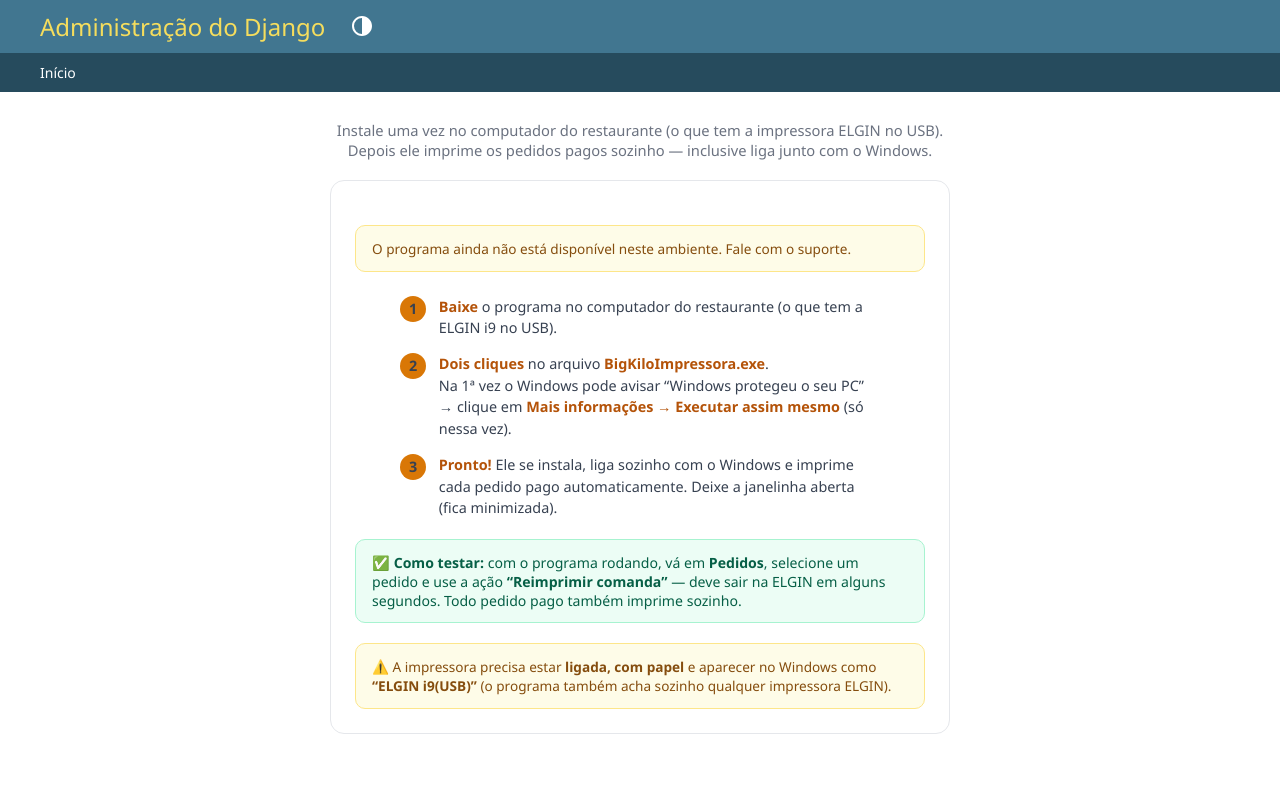
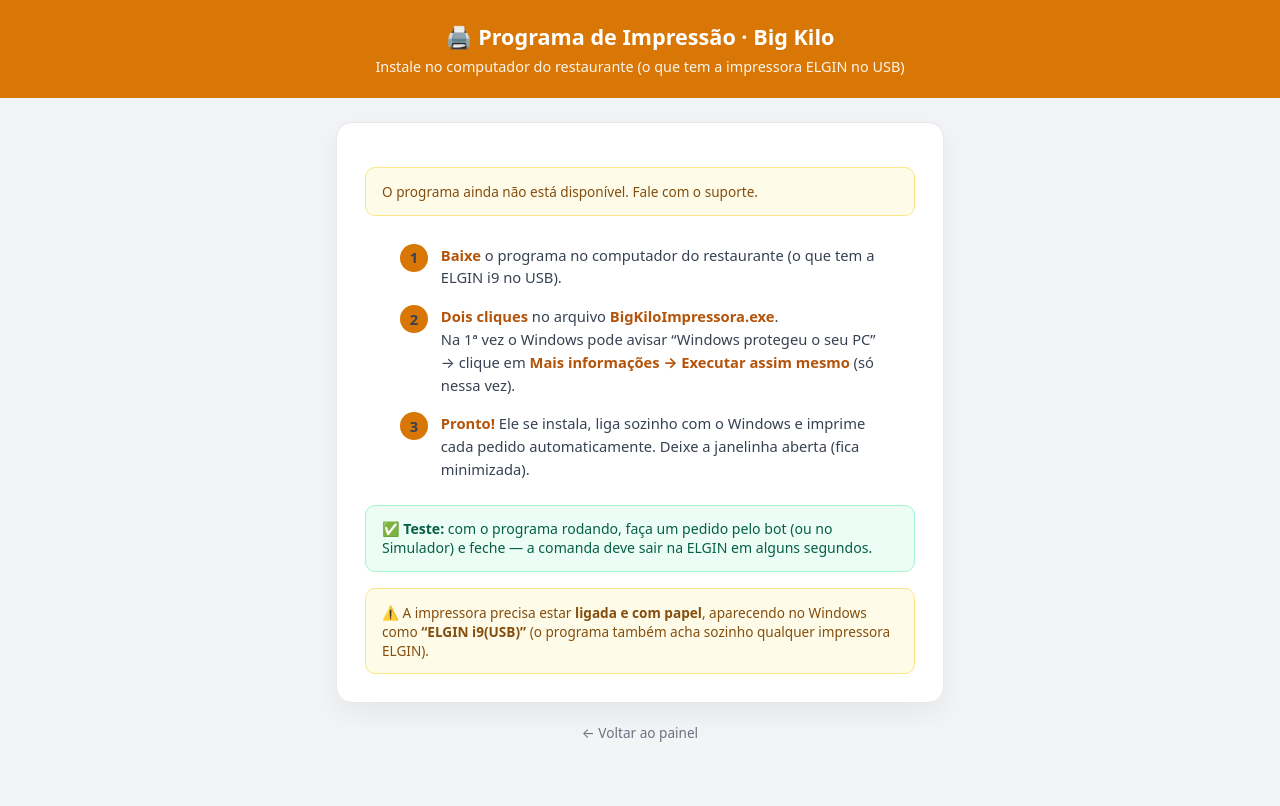
Before and after one commit to MuriloSCunha0/BigKilo-Whatsapp, a Django app: template bot/templates/impressao.html in a window 1280 px wide. Before the commit the page ends 734 px from the top, so only its background shows below. Run offline with Django 5.2, Linux system fonts and the light colour scheme; the template is opened without the code that fills it, so the values that code supplies are empty.

Commit message:
feat: pagina de download da impressora publica (sem login)
Instalacao e feita uma unica vez, entao /impressao/ e /impressao/baixar/
ficam acessiveis sem login. Template standalone (fora do admin) com o botao
de download e o passo a passo.

Co-Authored-By: Claude Opus 4.8 <noreply@anthropic.com>

```diff
--- a/bot/templates/impressao.html
+++ b/bot/templates/impressao.html
@@ -1,57 +1,63 @@
-{% extends "admin/base_site.html" %}
-
-{% block title %}Impressão automática · Big Kilo{% endblock %}
-
-{% block content %}
+<!doctype html>
+<html lang="pt-br">
+<head>
+<meta charset="utf-8">
+<meta name="viewport" content="width=device-width, initial-scale=1">
+<title>Programa de Impressão · Big Kilo</title>
 <style>
-  #imWrap{ max-width:620px; margin:0 auto; padding:.5rem 0 2rem; }
-  #imWrap .lead{ color:#6b7280; font-size:.92rem; text-align:center; margin-bottom:1.25rem; }
-  html.dark #imWrap .lead{ color:#9ca3af; }
-  .card{ border:1px solid #e5e7eb; border-radius:14px; padding:1.5rem; background:#fff; text-align:center; }
-  html.dark .card{ background:#1f2937; border-color:#374151; color:#e5e7eb; }
+  *{ box-sizing:border-box; }
+  body{ margin:0; font-family:ui-sans-serif,system-ui,-apple-system,"Segoe UI",Roboto,sans-serif;
+        background:#f3f4f6; color:#1f2937; }
+  .top{ background:#d97706; color:#fff; padding:1.4rem 1rem; text-align:center; }
+  .top h1{ margin:0; font-size:1.35rem; }
+  .top p{ margin:.35rem 0 0; opacity:.92; font-size:.9rem; }
+  .wrap{ max-width:640px; margin:1.5rem auto; padding:0 1rem 2.5rem; }
+  .card{ background:#fff; border:1px solid #e5e7eb; border-radius:16px; padding:1.75rem; text-align:center;
+         box-shadow:0 10px 30px rgba(0,0,0,.06); }
   .dl{ display:inline-flex; align-items:center; gap:.6rem; background:#16a34a; color:#fff; border:none;
-       padding:.85rem 1.6rem; border-radius:12px; font-size:1.05rem; font-weight:700; text-decoration:none; cursor:pointer; }
+       padding:.95rem 1.8rem; border-radius:12px; font-size:1.1rem; font-weight:700; text-decoration:none; }
   .dl:hover{ background:#15803d; }
-  .win{ font-size:.78rem; color:#6b7280; margin-top:.5rem; }
-  html.dark .win{ color:#9ca3af; }
-  .passos{ text-align:left; max-width:480px; margin:1.5rem auto 0; }
-  .passo{ display:flex; gap:.8rem; align-items:flex-start; margin-bottom:.9rem; }
-  .num{ flex:none; width:26px; height:26px; border-radius:50%; background:#d97706; color:#fff; font-weight:700;
-        display:flex; align-items:center; justify-content:center; font-size:.85rem; }
-  .passo div{ font-size:.9rem; line-height:1.5; color:#374151; }
-  html.dark .passo div{ color:#d1d5db; }
+  .win{ font-size:.8rem; color:#6b7280; margin-top:.55rem; }
+  .passos{ text-align:left; max-width:480px; margin:1.75rem auto 0; }
+  .passo{ display:flex; gap:.8rem; align-items:flex-start; margin-bottom:1rem; }
+  .num{ flex:none; width:28px; height:28px; border-radius:50%; background:#d97706; color:#fff; font-weight:700;
+        display:flex; align-items:center; justify-content:center; font-size:.9rem; }
+  .passo div{ font-size:.92rem; line-height:1.55; color:#374151; }
   .passo b{ color:#b45309; }
-  .aviso{ background:#fefce8; border:1px solid #fde68a; color:#854d0e; border-radius:10px;
-          padding:.8rem 1rem; font-size:.85rem; margin-top:1.25rem; text-align:left; }
-  html.dark .aviso{ background:#3a2f0b; border-color:#854d0e; color:#fde68a; }
-  .ok{ background:#ecfdf5; border:1px solid #a7f3d0; color:#065f46; border-radius:10px;
-       padding:.8rem 1rem; font-size:.88rem; margin-top:1.25rem; text-align:left; }
-  html.dark .ok{ background:#062a20; border-color:#065f46; color:#a7f3d0; }
+  .ok{ background:#ecfdf5; border:1px solid #a7f3d0; color:#065f46; border-radius:10px; padding:.85rem 1rem;
+       font-size:.88rem; margin-top:1.5rem; text-align:left; }
+  .aviso{ background:#fefce8; border:1px solid #fde68a; color:#854d0e; border-radius:10px; padding:.85rem 1rem;
+          font-size:.85rem; margin-top:1rem; text-align:left; }
+  .voltar{ display:block; text-align:center; margin-top:1.25rem; color:#6b7280; font-size:.85rem; text-decoration:none; }
 </style>
-
-<div id="imWrap">
-  <div class="lead">Instale uma vez no computador do restaurante (o que tem a impressora ELGIN no USB).
-    Depois ele imprime os pedidos pagos sozinho — inclusive liga junto com o Windows.</div>
-
+</head>
+<body>
+  <div class="top">
+    <h1>🖨️ Programa de Impressão · Big Kilo</h1>
+    <p>Instale no computador do restaurante (o que tem a impressora ELGIN no USB)</p>
+  </div>
+  <div class="wrap">
     <div class="card">
       {% if programa_disponivel %}
-      <a class="dl" href="{% url 'bot:impressao_baixar' %}">⬇️ Baixar o programa de impressão</a>
-      <div class="win">Windows · ~8 MB · não precisa instalar nada além disso</div>
+        <a class="dl" href="{% url 'bot:impressao_baixar' %}">⬇️ Baixar o programa</a>
+        <div class="win">Windows · ~8 MB · não precisa instalar mais nada</div>
       {% else %}
-      <div class="aviso">O programa ainda não está disponível neste ambiente. Fale com o suporte.</div>
+        <div class="aviso">O programa ainda não está disponível. Fale com o suporte.</div>
       {% endif %}
 
       <div class="passos">
         <div class="passo"><div class="num">1</div><div><b>Baixe</b> o programa no computador do restaurante (o que tem a ELGIN i9 no USB).</div></div>
         <div class="passo"><div class="num">2</div><div><b>Dois cliques</b> no arquivo <b>BigKiloImpressora.exe</b>.<br>Na 1ª vez o Windows pode avisar “Windows protegeu o seu PC” → clique em <b>Mais informações → Executar assim mesmo</b> (só nessa vez).</div></div>
-      <div class="passo"><div class="num">3</div><div><b>Pronto!</b> Ele se instala, liga sozinho com o Windows e imprime cada pedido pago automaticamente. Deixe a janelinha aberta (fica minimizada).</div></div>
+        <div class="passo"><div class="num">3</div><div><b>Pronto!</b> Ele se instala, liga sozinho com o Windows e imprime cada pedido automaticamente. Deixe a janelinha aberta (fica minimizada).</div></div>
       </div>
 
-    <div class="ok">✅ <b>Como testar:</b> com o programa rodando, vá em <b>Pedidos</b>, selecione um pedido e use a ação
-      <b>“Reimprimir comanda”</b> — deve sair na ELGIN em alguns segundos. Todo pedido pago também imprime sozinho.</div>
+      <div class="ok">✅ <b>Teste:</b> com o programa rodando, faça um pedido pelo bot (ou no Simulador) e feche —
+        a comanda deve sair na ELGIN em alguns segundos.</div>
 
-    <div class="aviso">⚠️ A impressora precisa estar <b>ligada, com papel</b> e aparecer no Windows como <b>“ELGIN i9(USB)”</b>
-      (o programa também acha sozinho qualquer impressora ELGIN).</div>
+      <div class="aviso">⚠️ A impressora precisa estar <b>ligada e com papel</b>, aparecendo no Windows como
+        <b>“ELGIN i9(USB)”</b> (o programa também acha sozinho qualquer impressora ELGIN).</div>
     </div>
+    <a class="voltar" href="/admin/">← Voltar ao painel</a>
   </div>
-{% endblock %}
+</body>
+</html>
```
Also changed, not shown: bot/views.py (+3 -8 lines). Lines whose indentation alone changed are shown as unchanged.
